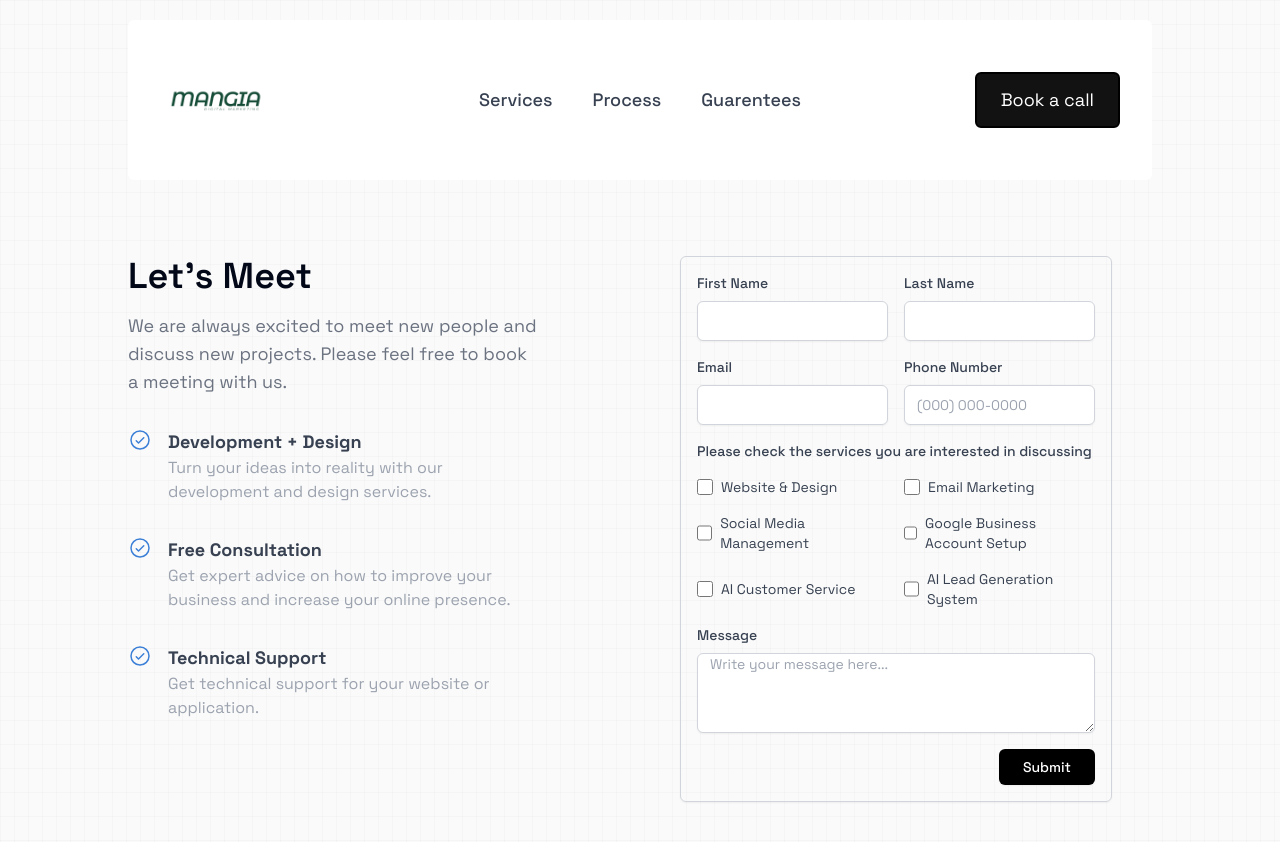
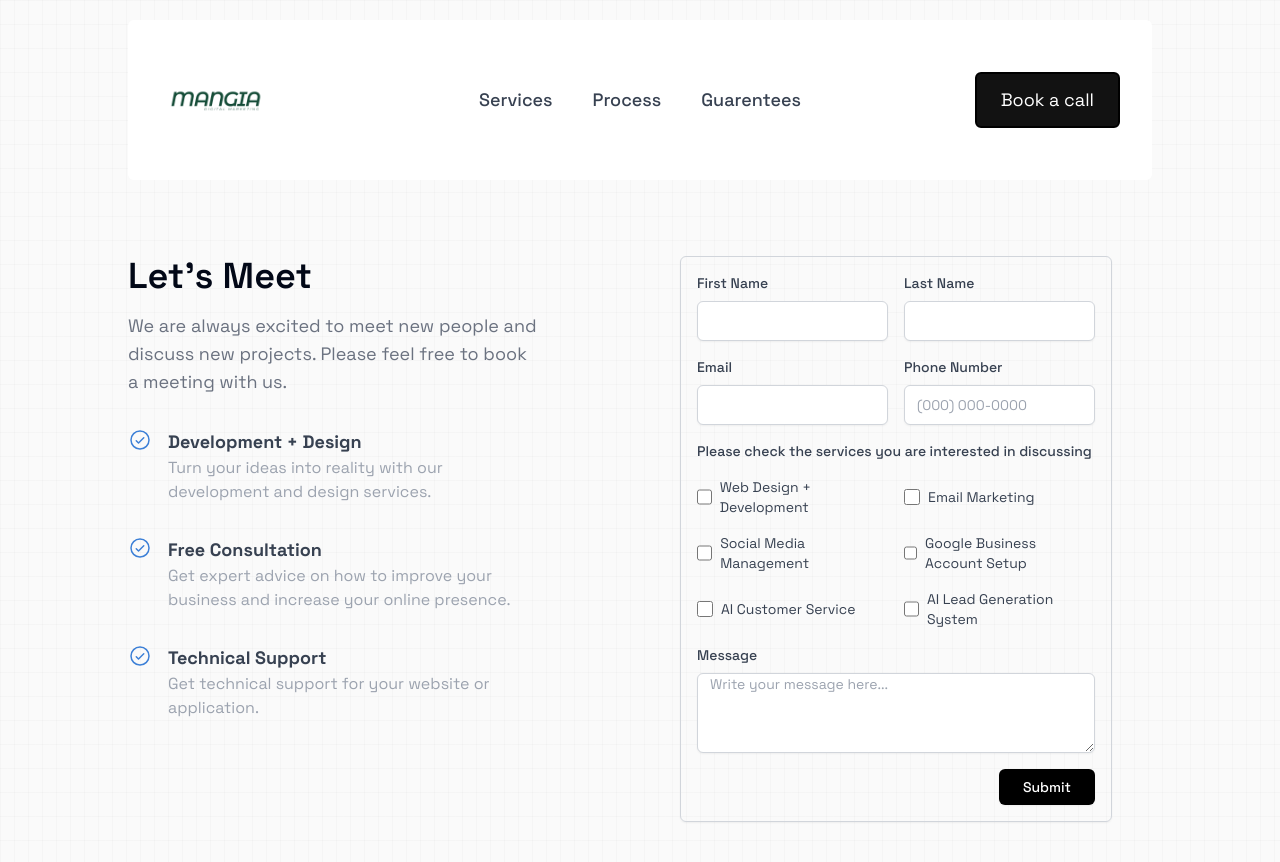
Before and after one commit to chancecaccamise/mangia, a Next.js app: page /meeting in a window 1280 px wide. Built offline with nearby package versions, Linux system fonts and the light colour scheme.

Commit message:
fixed web design checkbox

```diff
--- a/app/meeting/contact-form.tsx
+++ b/app/meeting/contact-form.tsx
@@ -79,7 +79,7 @@ export function ExampleForm() {
                 value="website-design"
                 name="services"
               />
-              Website & Design
+              Web Design + Development
             </label>
 
             <label className="flex items-center gap-2 text-sm text-gray-700">
```
